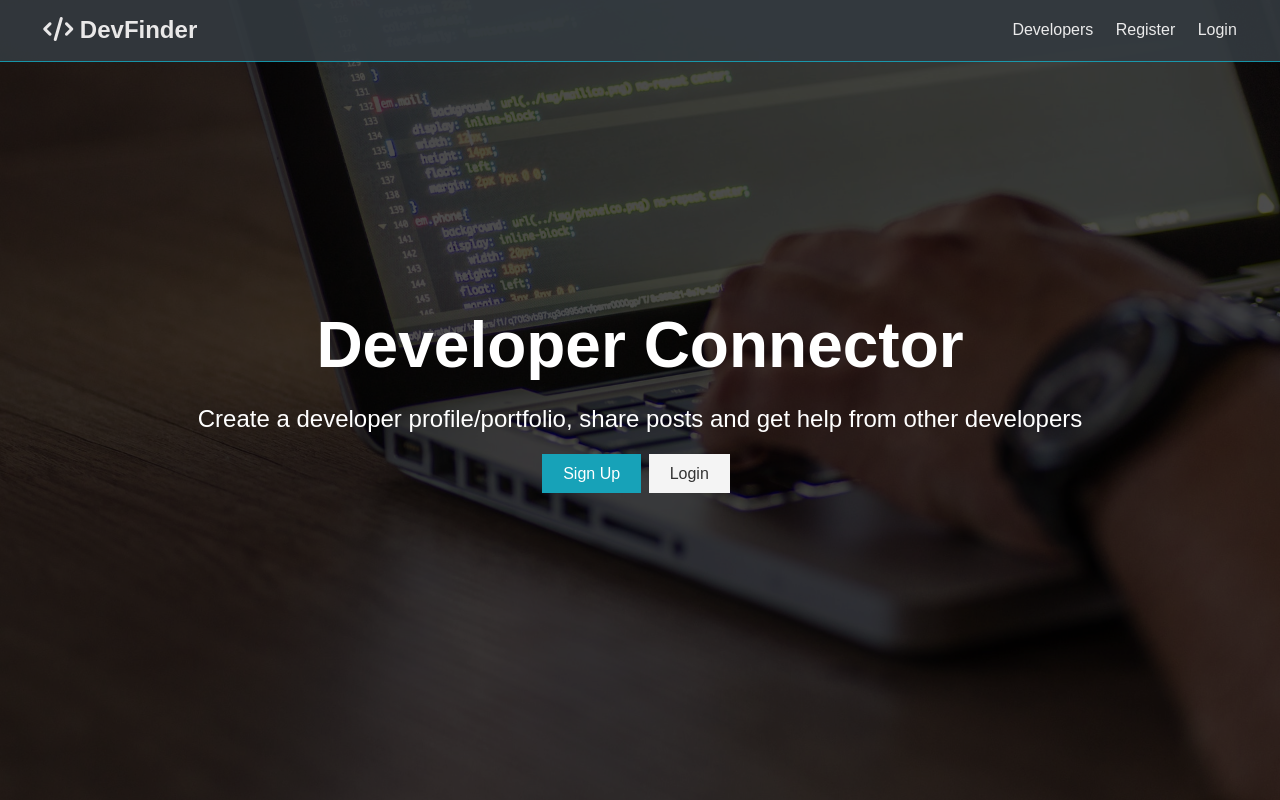
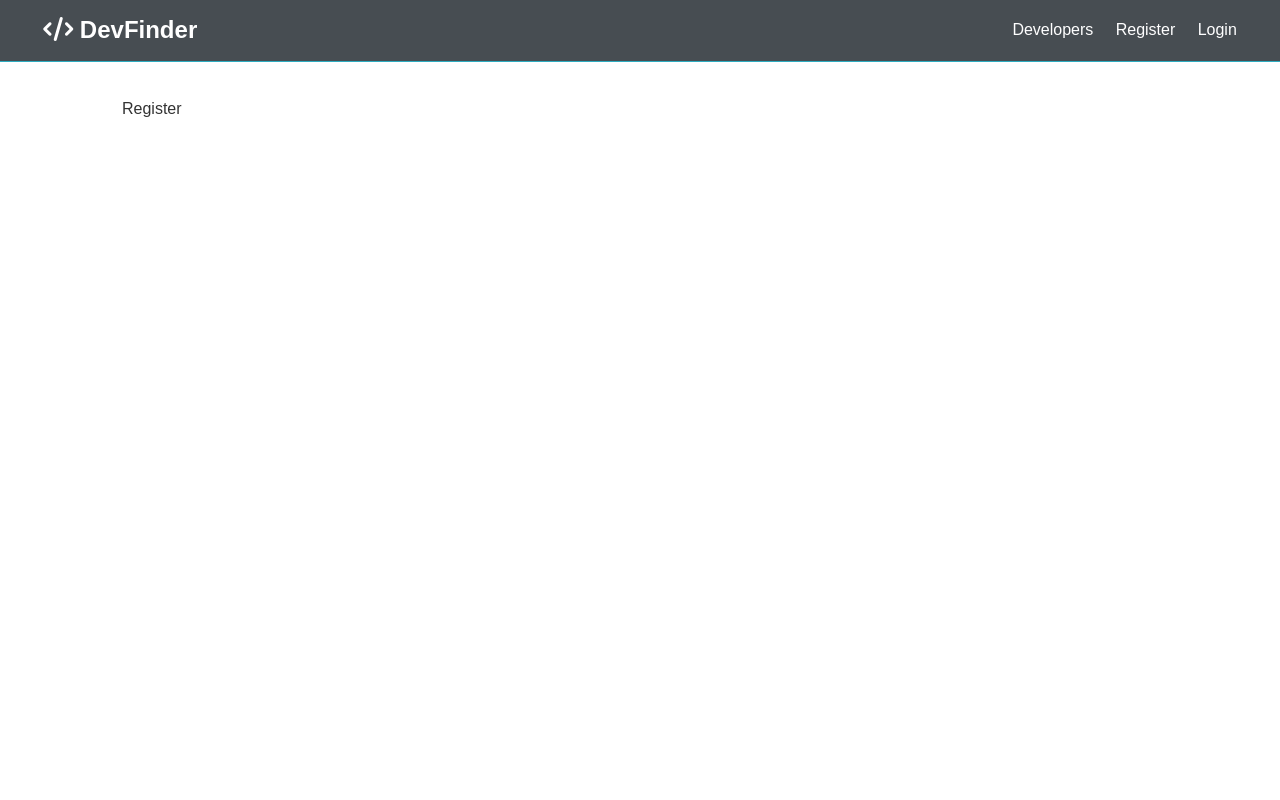
Before and after one commit to Abhisheikh-G/devfinder, a React (Create React App) app in the folder client/: page /register in a window 1280 px wide. Built offline with nearby package versions, Linux system fonts and the light colour scheme.

Commit message:
Imported Link and converted a tags, added Login and Register to Router

```diff
--- a/client/src/App.js
+++ b/client/src/App.js
@@ -1,14 +1,25 @@
 import "./App.css";
 import React, { Fragment } from "react";
+import { BrowserRouter as Router, Route, Switch } from "react-router-dom";
 import Navbar from "./components/layout/Navbar";
 import LandingPage from "./components/layout/LandingPage";
+import Register from "./components/auth/Register";
+import Login from "./components/auth/Login";
 
 const App = () => {
   return (
-    <Fragment>
-      <Navbar />
-      <LandingPage />
-    </Fragment>
+    <Router>
+      <Fragment>
+        <Navbar />
+        <Route exact path="/" component={LandingPage} />
+        <section className="container">
+          <Switch>
+            <Route exact path="/register" component={Register} />
+            <Route exact path="/login" component={Login} />
+          </Switch>
+        </section>
+      </Fragment>
+    </Router>
   );
 };
 
--- /dev/null
+++ b/client/src/components/auth/Login.js
@@ -0,0 +1,7 @@
+import React from "react";
+
+const Login = () => {
+  return <div>Login</div>;
+};
+
+export default Login;
--- /dev/null
+++ b/client/src/components/auth/Register.js
@@ -0,0 +1,7 @@
+import React from "react";
+
+const Register = () => {
+  return <div>Register</div>;
+};
+
+export default Register;
--- a/client/src/components/layout/LandingPage.js
+++ b/client/src/components/layout/LandingPage.js
@@ -1,5 +1,5 @@
 import React from "react";
-
+import { Link } from "react-router-dom";
 function LandingPage() {
   return (
     <section className="landing">
@@ -11,12 +11,12 @@
             other developers
           </p>
           <div className="buttons">
-            <a href="register.html" className="btn btn-primary">
+            <Link to="/register" className="btn btn-primary">
               Sign Up
-            </a>
-            <a href="login.html" className="btn btn-light">
+            </Link>
+            <Link to="/login" className="btn btn-light">
               Login
-            </a>
+            </Link>
           </div>
         </div>
       </div>
--- a/client/src/components/layout/Navbar.js
+++ b/client/src/components/layout/Navbar.js
@@ -1,22 +1,23 @@
 import React from "react";
+import { Link } from "react-router-dom";
 
 function Navbar() {
   return (
     <nav className="navbar bg-dark">
       <h1>
-        <a href="index.html">
+        <Link to="/">
           <i className="fas fa-code"></i> DevFinder
-        </a>
+        </Link>
       </h1>
       <ul>
         <li>
-          <a href="profiles.html">Developers</a>
+          <Link to="/profiles">Developers</Link>
         </li>
         <li>
-          <a href="register.html">Register</a>
+          <Link to="/register">Register</Link>
         </li>
         <li>
-          <a href="login.html">Login</a>
+          <Link to="/login">Login</Link>
         </li>
       </ul>
     </nav>
```
